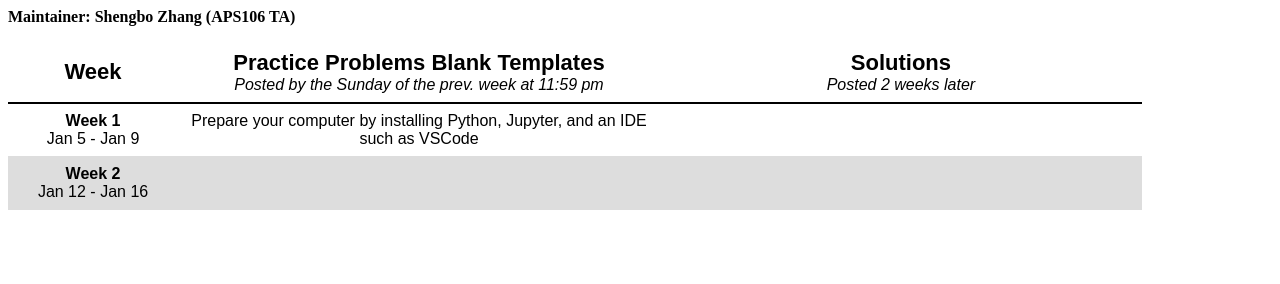
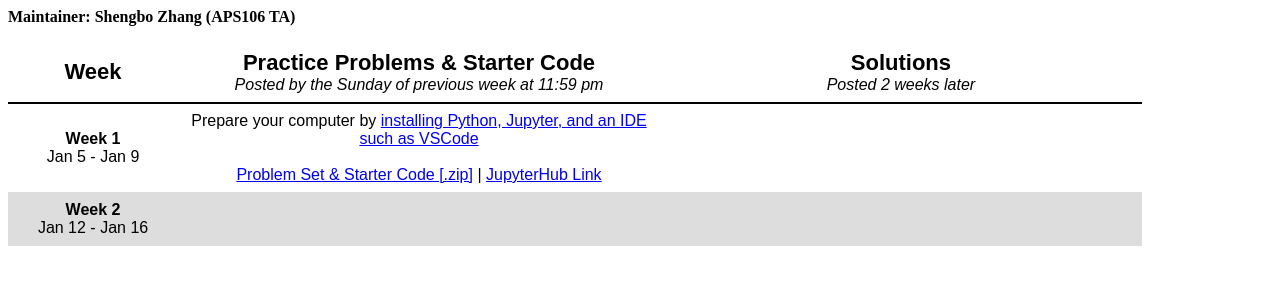
Before and after one commit to APS106/APS106-winter-2026-practice-problems, a plain HTML site: page index.html in a window 1280 px wide. Drawn offline with Linux system fonts and the light colour scheme.

Commit message:
wk1-starter

```diff
--- a/index.html
+++ b/index.html
@@ -14,7 +14,7 @@
 
 <tr class="firstLine">
 <td style="width: 15%;"><header>Week</header></td>
-<td style="width: 42.5%;"><header>Practice Problems Blank Templates<br><span class="small-header">Posted by the Sunday of the prev. week at 11:59 pm</span></header></td>
+<td style="width: 42.5%;"><header>Practice Problems & Starter Code<br><span class="small-header">Posted by the Sunday of previous week at 11:59 pm</span></header></td>
 <td style="width: 42.5%;"><header>Solutions<br><span class="small-header">Posted 2 weeks later</span></header></td>
 </tr>
 
@@ -23,7 +23,8 @@
 <td><strong>Week 1</strong><br>Jan 5 - Jan 9</td>
 
 <td >
-Prepare your computer by installing Python, Jupyter, and an IDE such as VSCode
+Prepare your computer by <a href="https://q.utoronto.ca/courses/417434/pages/python-installation?module_item_id=7136761">installing Python, Jupyter, and an IDE such as VSCode</a><br><br>
+<a href="https://github.com/APS106/APS106-winter-2026-practice-problems/releases/download/week1-v1/week1.zip">Problem Set & Starter Code [.zip]</a> | <a href="https://jupyter.utoronto.ca/hub/user-redirect/git-pull?repo=https%3A%2F%2Fgithub.com%2FAPS106%2FAPS106-winter-2026-practice-problems&urlpath=tree%2FAPS106-winter-2026-practice-problems%2Fweek1%2Fweek1_practice_problems_starter.ipynb&branch=main">JupyterHub Link</a>
 </td>
 
 <td></td>
```
Also changed, not shown: 5 other files.
